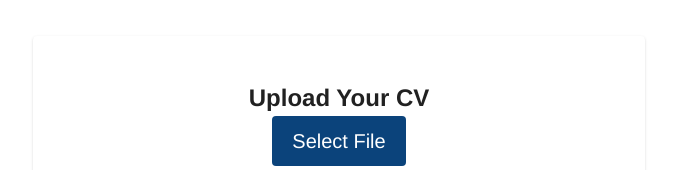
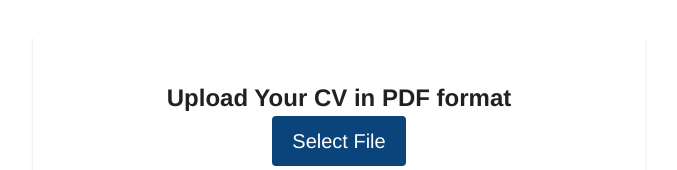
Before and after one commit to simonfallon/file-uploader, a Vue app in the folder frontend/: page / in a window 1280 px wide. Shown: the top 170 px of the page, without its empty margins (301-978 px from the left). Built offline with nearby package versions, Linux system fonts and the light colour scheme; no server answers.

Commit message:
Limit to PDF files

```diff
--- a/frontend/src/components/FileUpload.vue
+++ b/frontend/src/components/FileUpload.vue
@@ -1,6 +1,6 @@
 <template>
   <div class="upload-container">
-    <h2>Upload Your CV</h2>
+    <h2>Upload Your CV in PDF format</h2>
     <!-- Container to hold the buttons and file name display -->
     <div class="button-container">
       <!-- Button to trigger file input -->
@@ -40,6 +40,12 @@ export default {
     async uploadFile() {
       if (!this.selectedFile) {
         this.uploadMessage = 'Please select a file';
+        return;
+      }
+
+      if (this.selectedFile.type !== 'application/pdf') {
+        alert('Only PDF files are allowed'); // Notify the user
+        this.uploadMessage = 'Only PDF files are allowed';
         return;
       }
 
@@ -104,7 +110,8 @@ export default {
 }
 
 .upload-message {
-  font-size: 14px;
+  font-size: 16px;
+  font-weight: bold;
   color: #155a8a; /* Red for error messages */
 }
 </style>
```
